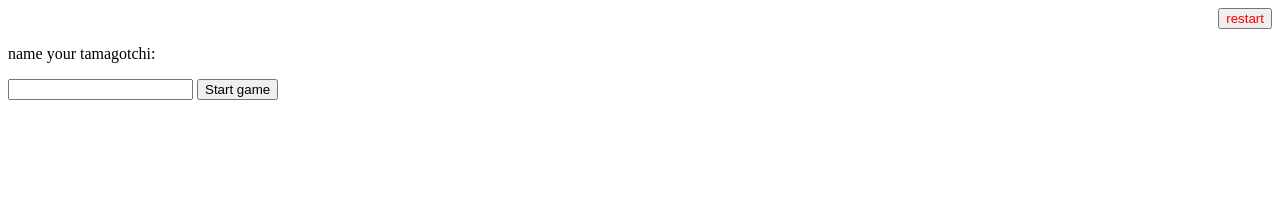
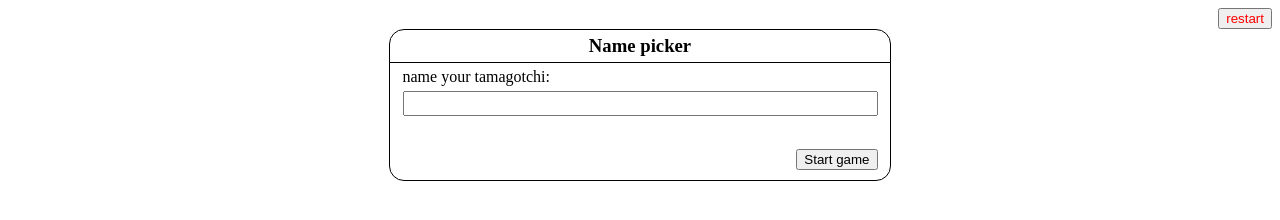
Before and after one commit to AWarmPotato/tamagotchi, a plain HTML site: page index.html in a window 1280 px wide. Drawn offline with Linux system fonts and the light colour scheme.

Commit message:
polished name picker

```diff
--- a/index.html
+++ b/index.html
@@ -11,12 +11,21 @@
     <button id="reset-button">restart</button>
 
     <section id="start-screen">
-        <p>name your tamagotchi:</p>
-        <input type="text" maxlength="15" id="name-input">
-        <button id="start-button">Start game</button>
 
-        <p id="name-error" class="hidden">You entered an invalid name</p>
+        <div id="start-screen-top">
+            <h3>Name picker</h3>
+        </div>
+
+        <div id="start-screen-middle">
+            <label for="name-input">name your tamagotchi:</label>
+            <input type="text" maxlength="15" id="name-input">
+        </div>
+
+        <div id="start-screen-bottom">
+            <button id="start-button">Start game</button>
+        </div>
     </section>
+    <p id="name-error" class="hidden">You entered an invalid name</p>
 
 
     <main id="console" class="hidden">
--- a/script.js
+++ b/script.js
@@ -41,6 +41,7 @@ function startGame() {
         return
     }   else {
         startScreen.classList.add("hidden");
+        nameError.classList.add("hidden");
         gameConsole.classList.remove("hidden");
     }
 
--- a/style.css
+++ b/style.css
@@ -1,11 +1,66 @@
+.hidden {
+    display: none !important;
+}
+
+#start-screen {
+    display: flex;
+    flex-direction: column;
+    justify-self: center;
+    border: 1px solid black;
+    border-radius: 15px;
+    width: 500px;
+    height: 150px;
+}
+
+#start-screen-top {
+    text-align: center;
+    border-bottom: 1px solid black;
+    margin: 0;
+}
+
+#start-screen-top h3 {
+    margin: 5px;
+}
+
+#start-screen-middle {
+    align-self: center;
+    margin-top: 5px;
+    width: 95%;
+}
+
+#start-screen-middle label {
+    display: block;
+    margin-bottom: 5px;
+}
+
+#name-input {
+    width: 100%;
+    height: 25px;
+    box-sizing: border-box;
+    padding: 4px 8px;
+}
+
+#start-screen-bottom {
+    display: flex;
+    justify-content: flex-end;
+    width: 95%;
+    align-self: center;
+
+    margin-top: auto;
+    margin-bottom: 10px;
+    padding-top: 15px;
+}
+
+#name-error {
+    text-align: center;
+    color: red;
+}
+
+
 #reset-button {
     color: red;
     display: flex;
     justify-self: end;
-}
-
-.hidden {
-    display: none !important;
 }
 
 #console {
```
